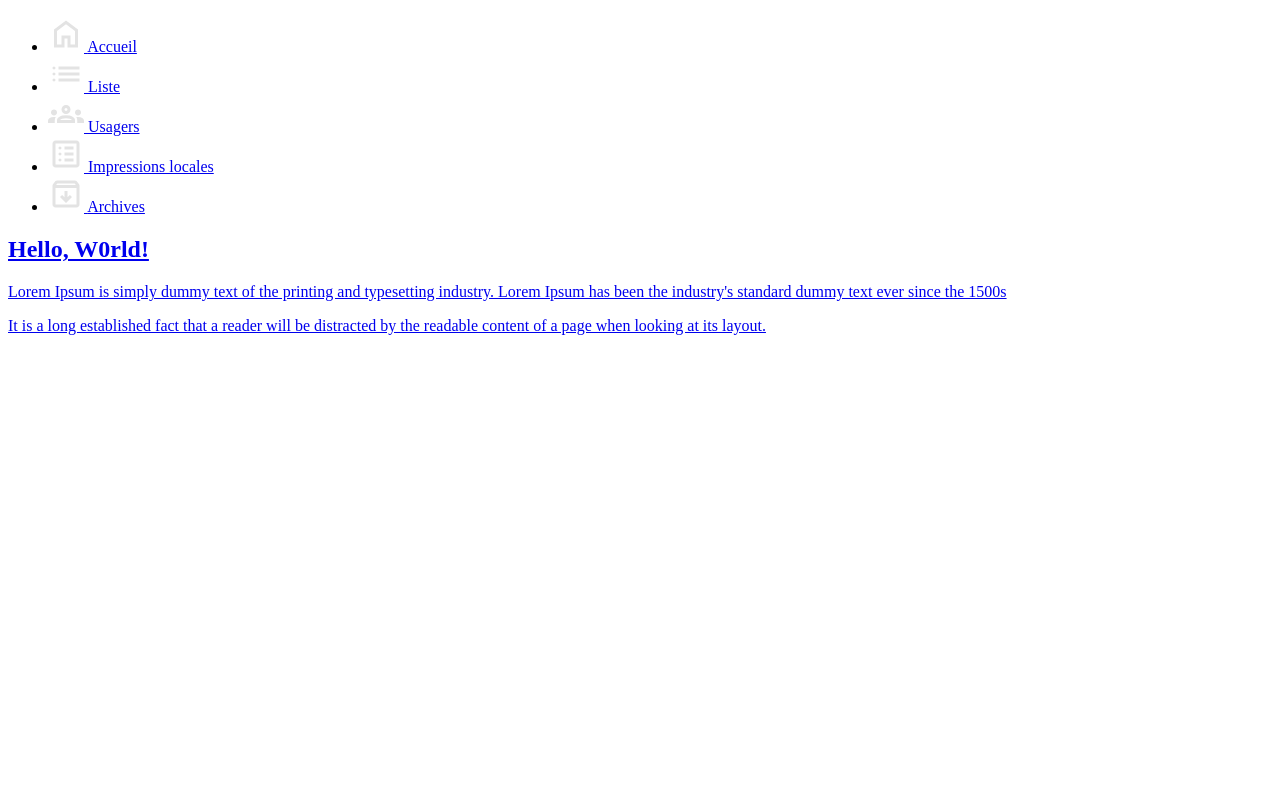
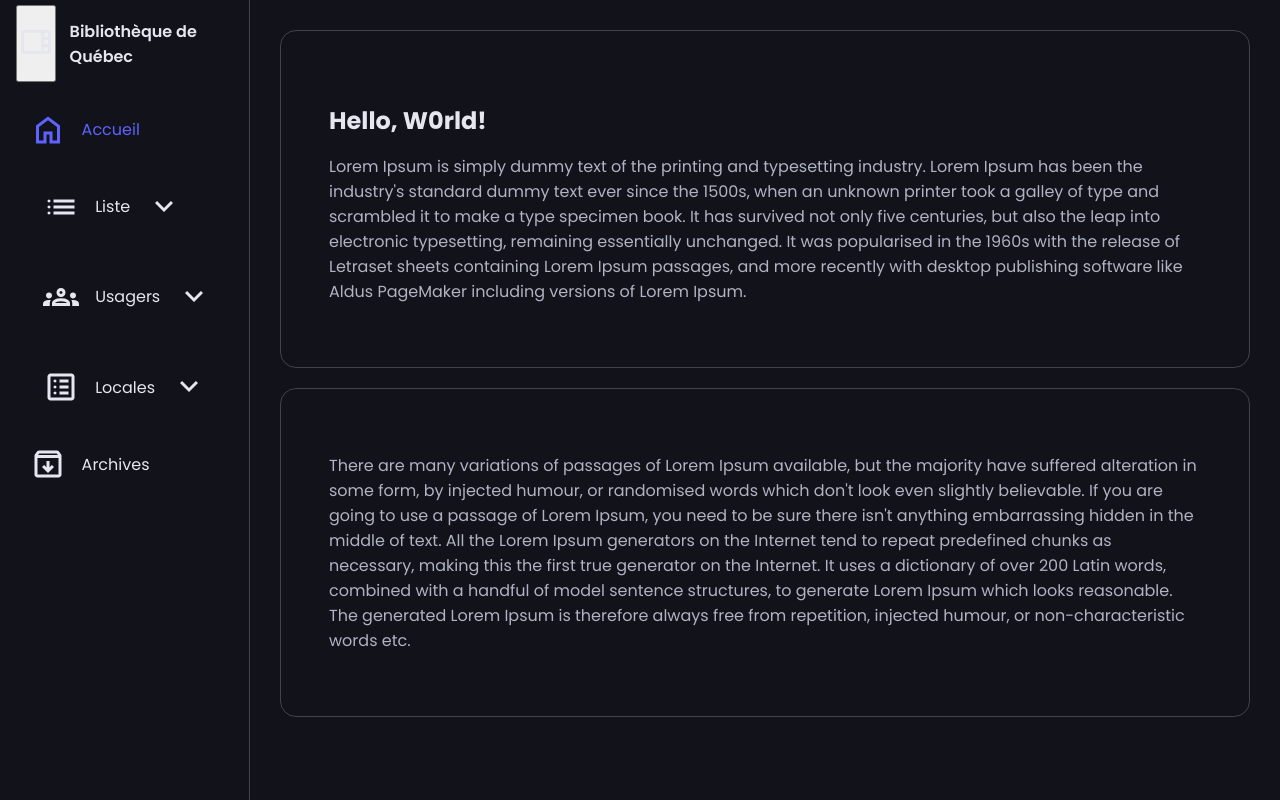
Before and after one commit to LabelIMGN/print-manager, a website: page src/index.html in a window 1280 px wide. Drawn offline with Linux system fonts and the light colour scheme.

Commit message:
JS menu functions first try

```diff
--- a/src/index.html
+++ b/src/index.html
@@ -4,47 +4,85 @@
     <meta charset="UTF-8" />
     <link rel="stylesheet" href="styles.css" />
     <meta name="viewport" content="width=device-width, initial-scale=1.0" />
-    <title>Tauri App</title>
-    <script type="module" src="/main.js" defer></script>
+    <title>Print Manager</title>
+    <script type="text/javascript" src="main.js" defer></script>
   </head>
 
   <body>
     <nav id="sidebar">
       <ul>
+        <li>
+          <button id="toggle-btn">
+          <svg xmlns="http://www.w3.org/2000/svg" height="24px" viewBox="0 -960 960 960" width="24px" fill="#e3e3e3"><path d="M160-160q-33 0-56.5-23.5T80-240v-480q0-33 23.5-56.5T160-800h640q33 0 56.5 23.5T880-720v480q0 33-23.5 56.5T800-160H160Zm540-453h100v-107H700v107Zm0 186h100v-106H700v106ZM160-240h460v-480H160v480Zm540 0h100v-107H700v107Z"/></svg>
+          </button>
+          <span class="logo">Bibliothèque de Québec</span>
+        </li>
         <li class="active">
           <a href="index.html">
-            <svg xmlns="http://www.w3.org/2000/svg" height="36px" viewBox="0 -960 960 960" width="36px" fill="#e3e3e3"><path d="M240-200h120v-240h240v240h120v-360L480-740 240-560v360Zm-80 80v-480l320-240 320 240v480H520v-240h-80v240H160Zm320-350Z"/></svg>
+            <svg xmlns="http://www.w3.org/2000/svg" height="24px" viewBox="0 -960 960 960" width="24px" fill="#e3e3e3"><path d="M240-200h120v-240h240v240h120v-360L480-740 240-560v360Zm-80 80v-480l320-240 320 240v480H520v-240h-80v240H160Zm320-350Z"/></svg>
             <span>Accueil</span>
+          </a>
         </li>
         <li>
-          <a href="list.html">
-            <svg xmlns="http://www.w3.org/2000/svg" height="36px" viewBox="0 -960 960 960" width="36px" fill="#e3e3e3"><path d="M280-600v-80h560v80H280Zm0 160v-80h560v80H280Zm0 160v-80h560v80H280ZM160-600q-17 0-28.5-11.5T120-640q0-17 11.5-28.5T160-680q17 0 28.5 11.5T200-640q0 17-11.5 28.5T160-600Zm0 160q-17 0-28.5-11.5T120-480q0-17 11.5-28.5T160-520q17 0 28.5 11.5T200-480q0 17-11.5 28.5T160-440Zm0 160q-17 0-28.5-11.5T120-320q0-17 11.5-28.5T160-360q17 0 28.5 11.5T200-320q0 17-11.5 28.5T160-280Z"/></svg>
-            <span>Liste</span>
+          <button onclick=toggleSubMenu(this) class="dropdown-btn">
+            <a href="list.html">
+              <svg xmlns="http://www.w3.org/2000/svg" height="24px" viewBox="0 -960 960 960" width="24px" fill="#e3e3e3"><path d="M280-600v-80h560v80H280Zm0 160v-80h560v80H280Zm0 160v-80h560v80H280ZM160-600q-17 0-28.5-11.5T120-640q0-17 11.5-28.5T160-680q17 0 28.5 11.5T200-640q0 17-11.5 28.5T160-600Zm0 160q-17 0-28.5-11.5T120-480q0-17 11.5-28.5T160-520q17 0 28.5 11.5T200-480q0 17-11.5 28.5T160-440Zm0 160q-17 0-28.5-11.5T120-320q0-17 11.5-28.5T160-360q17 0 28.5 11.5T200-320q0 17-11.5 28.5T160-280Z"/></svg>
+              <span>Liste</span>
+              <svg xmlns="http://www.w3.org/2000/svg" height="24px" viewBox="0 -960 960 960" width="24px" fill="#e3e3e3"><path d="M480-344 240-584l56-56 184 184 184-184 56 56-240 240Z"/></svg>
+            </a>
+          </button>
+          <ul class="sub-menu">
+            <div>
+              <li><a href="#">DATE - RBVQ12345A</a></li>
+              <li><a href="#">DATE - RBVQ12345B</a></li>
+              <li><a href="#">DATE - RBVQ12345C</a></li>
+              <li><a href="#">DATE - RBVQ12345D</a></li>
+              <li><a href="#">DATE - RBVQ12345E</a></li>
+            </div>
+          </ul>
         </li>
         <li>
-          <a href="users.html">
-            <svg xmlns="http://www.w3.org/2000/svg" height="36px" viewBox="0 -960 960 960" width="36px" fill="#e3e3e3"><path d="M0-240v-63q0-43 44-70t116-27q13 0 25 .5t23 2.5q-14 21-21 44t-7 48v65H0Zm240 0v-65q0-32 17.5-58.5T307-410q32-20 76.5-30t96.5-10q53 0 97.5 10t76.5 30q32 20 49 46.5t17 58.5v65H240Zm540 0v-65q0-26-6.5-49T754-397q11-2 22.5-2.5t23.5-.5q72 0 116 26.5t44 70.5v63H780Zm-455-80h311q-10-20-55.5-35T480-370q-55 0-100.5 15T325-320ZM160-440q-33 0-56.5-23.5T80-520q0-34 23.5-57t56.5-23q34 0 57 23t23 57q0 33-23 56.5T160-440Zm640 0q-33 0-56.5-23.5T720-520q0-34 23.5-57t56.5-23q34 0 57 23t23 57q0 33-23 56.5T800-440Zm-320-40q-50 0-85-35t-35-85q0-51 35-85.5t85-34.5q51 0 85.5 34.5T600-600q0 50-34.5 85T480-480Zm0-80q17 0 28.5-11.5T520-600q0-17-11.5-28.5T480-640q-17 0-28.5 11.5T440-600q0 17 11.5 28.5T480-560Zm1 240Zm-1-280Z"/></svg>
-            <span>Usagers</span>
+          <button onclick=toggleSubMenu(this) class="dropdown-btn">
+            <a href="users.html">
+              <svg xmlns="http://www.w3.org/2000/svg" height="24px" viewBox="0 -960 960 960" width="24px" fill="#e3e3e3"><path d="M0-240v-63q0-43 44-70t116-27q13 0 25 .5t23 2.5q-14 21-21 44t-7 48v65H0Zm240 0v-65q0-32 17.5-58.5T307-410q32-20 76.5-30t96.5-10q53 0 97.5 10t76.5 30q32 20 49 46.5t17 58.5v65H240Zm540 0v-65q0-26-6.5-49T754-397q11-2 22.5-2.5t23.5-.5q72 0 116 26.5t44 70.5v63H780Zm-455-80h311q-10-20-55.5-35T480-370q-55 0-100.5 15T325-320ZM160-440q-33 0-56.5-23.5T80-520q0-34 23.5-57t56.5-23q34 0 57 23t23 57q0 33-23 56.5T160-440Zm640 0q-33 0-56.5-23.5T720-520q0-34 23.5-57t56.5-23q34 0 57 23t23 57q0 33-23 56.5T800-440Zm-320-40q-50 0-85-35t-35-85q0-51 35-85.5t85-34.5q51 0 85.5 34.5T600-600q0 50-34.5 85T480-480Zm0-80q17 0 28.5-11.5T520-600q0-17-11.5-28.5T480-640q-17 0-28.5 11.5T440-600q0 17 11.5 28.5T480-560Zm1 240Zm-1-280Z"/></svg>
+              <span>Usagers</span>
+              <svg xmlns="http://www.w3.org/2000/svg" height="24px" viewBox="0 -960 960 960" width="24px" fill="#e3e3e3"><path d="M480-344 240-584l56-56 184 184 184-184 56 56-240 240Z"/></svg>
+            </a>
+          </button>
         </li>
         <li>
-          <a href="local.html">
-            <svg xmlns="http://www.w3.org/2000/svg" height="36px" viewBox="0 -960 960 960" width="36px" fill="#e3e3e3"><path d="M320-280q17 0 28.5-11.5T360-320q0-17-11.5-28.5T320-360q-17 0-28.5 11.5T280-320q0 17 11.5 28.5T320-280Zm0-160q17 0 28.5-11.5T360-480q0-17-11.5-28.5T320-520q-17 0-28.5 11.5T280-480q0 17 11.5 28.5T320-440Zm0-160q17 0 28.5-11.5T360-640q0-17-11.5-28.5T320-680q-17 0-28.5 11.5T280-640q0 17 11.5 28.5T320-600Zm120 320h240v-80H440v80Zm0-160h240v-80H440v80Zm0-160h240v-80H440v80ZM200-120q-33 0-56.5-23.5T120-200v-560q0-33 23.5-56.5T200-840h560q33 0 56.5 23.5T840-760v560q0 33-23.5 56.5T760-120H200Zm0-80h560v-560H200v560Zm0-560v560-560Z"/></svg>
-            <span>Impressions locales</span>
+          <button onclick=toggleSubMenu(this) class="dropdown-btn">
+            <a href="local.html">
+              <svg xmlns="http://www.w3.org/2000/svg" height="24px" viewBox="0 -960 960 960" width="24px" fill="#e3e3e3"><path d="M320-280q17 0 28.5-11.5T360-320q0-17-11.5-28.5T320-360q-17 0-28.5 11.5T280-320q0 17 11.5 28.5T320-280Zm0-160q17 0 28.5-11.5T360-480q0-17-11.5-28.5T320-520q-17 0-28.5 11.5T280-480q0 17 11.5 28.5T320-440Zm0-160q17 0 28.5-11.5T360-640q0-17-11.5-28.5T320-680q-17 0-28.5 11.5T280-640q0 17 11.5 28.5T320-600Zm120 320h240v-80H440v80Zm0-160h240v-80H440v80Zm0-160h240v-80H440v80ZM200-120q-33 0-56.5-23.5T120-200v-560q0-33 23.5-56.5T200-840h560q33 0 56.5 23.5T840-760v560q0 33-23.5 56.5T760-120H200Zm0-80h560v-560H200v560Zm0-560v560-560Z"/></svg>
+              <span>Locales</span>
+              <svg xmlns="http://www.w3.org/2000/svg" height="24px" viewBox="0 -960 960 960" width="24px" fill="#e3e3e3"><path d="M480-344 240-584l56-56 184 184 184-184 56 56-240 240Z"/></svg>
+            </a>
+          </button>
+          <ul class="sub-menu">
+            <div>
+              <li><a href="#">Spool Switcher</a></li>
+              <li><a href="#">Bucket</a></li>
+              <li><a href="#">Battery Holder</a></li>
+              <li><a href="#">Scraper</a></li>
+              <li><a href="#">Shrek Toothpaste Dispenser</a></li>
+            </div>
+          </ul>
         </li>
         <li>
           <a href="archives.html">
-            <svg xmlns="http://www.w3.org/2000/svg" height="36px" viewBox="0 -960 960 960" width="36px" fill="#e3e3e3"><path d="m480-240 160-160-56-56-64 64v-168h-80v168l-64-64-56 56 160 160ZM200-640v440h560v-440H200Zm0 520q-33 0-56.5-23.5T120-200v-499q0-14 4.5-27t13.5-24l50-61q11-14 27.5-21.5T250-840h460q18 0 34.5 7.5T772-811l50 61q9 11 13.5 24t4.5 27v499q0 33-23.5 56.5T760-120H200Zm16-600h528l-34-40H250l-34 40Zm264 300Z"/></svg>
+            <svg xmlns="http://www.w3.org/2000/svg" height="24px" viewBox="0 -960 960 960" width="36px" fill="#e3e3e3"><path d="m480-240 160-160-56-56-64 64v-168h-80v168l-64-64-56 56 160 160ZM200-640v440h560v-440H200Zm0 520q-33 0-56.5-23.5T120-200v-499q0-14 4.5-27t13.5-24l50-61q11-14 27.5-21.5T250-840h460q18 0 34.5 7.5T772-811l50 61q9 11 13.5 24t4.5 27v499q0 33-23.5 56.5T760-120H200Zm16-600h528l-34-40H250l-34 40Zm264 300Z"/></svg>
             <span>Archives</span>
+          </a>
         </li>
       </ul>
     </nav>
     <main>
       <div class="container">
         <h2>Hello, W0rld!</h2>
-        <p>Lorem Ipsum is simply dummy text of the printing and typesetting industry. Lorem Ipsum has been the industry's standard dummy text ever since the 1500s</p>
+        <p>Lorem Ipsum is simply dummy text of the printing and typesetting industry. Lorem Ipsum has been the industry's standard dummy text ever since the 1500s, when an unknown printer took a galley of type and scrambled it to make a type specimen book. It has survived not only five centuries, but also the leap into electronic typesetting, remaining essentially unchanged. It was popularised in the 1960s with the release of Letraset sheets containing Lorem Ipsum passages, and more recently with desktop publishing software like Aldus PageMaker including versions of Lorem Ipsum.</p>
       </div>
       <div class="container">
-        <p>It is a long established fact that a reader will be distracted by the readable content of a page when looking at its layout.</p>
+        <p>There are many variations of passages of Lorem Ipsum available, but the majority have suffered alteration in some form, by injected humour, or randomised words which don't look even slightly believable. If you are going to use a passage of Lorem Ipsum, you need to be sure there isn't anything embarrassing hidden in the middle of text. All the Lorem Ipsum generators on the Internet tend to repeat predefined chunks as necessary, making this the first true generator on the Internet. It uses a dictionary of over 200 Latin words, combined with a handful of model sentence structures, to generate Lorem Ipsum which looks reasonable. The generated Lorem Ipsum is therefore always free from repetition, injected humour, or non-characteristic words etc.</p>
       </div>
     </main>
   </body>
--- a/src/main.js
+++ b/src/main.js
@@ -1,18 +1,6 @@
 const { invoke } = window.__TAURI__.core;
 
-let greetInputEl;
-let greetMsgEl;
-
-async function greet() {
-  // Learn more about Tauri commands at https://tauri.app/develop/calling-rust/
-  greetMsgEl.textContent = await invoke("greet", { name: greetInputEl.value });
+function toggleSubMenu(button){
+  button.nextElementSibling.classList.toggle('show');
+  button.classList.toggle('rotate');
 }
-
-window.addEventListener("DOMContentLoaded", () => {
-  greetInputEl = document.querySelector("#greet-input");
-  greetMsgEl = document.querySelector("#greet-msg");
-  document.querySelector("#greet-form").addEventListener("submit", (e) => {
-    e.preventDefault();
-    greet();
-  });
-});
--- a/src/styles.css
+++ b/src/styles.css
@@ -0,0 +1,134 @@
+@import url('https://fonts.googleapis.com/css2?family=Poppins:ital,wght@0,100;0,200;0,300;0,400;0,500;0,600;0,700;0,800;0,900;1,100;1,200;1,300;1,400;1,500;1,600;1,700;1,800;1,900&family=Press+Start+2P&family=Roboto:ital,wght@0,100..900;1,100..900&family=Silkscreen:wght@400;700&display=swap');
+
+:root {
+  --base-clr: #11121a;
+  --line-clr: #42434a;
+  --hover-clr: #222533;
+  --text-clr: #e6e6ef;
+  --secondary-text-clr: #b0b3c1;
+  --accent-color: #5e63ff;
+}
+
+*{
+  margin:0px;
+  padding:0px;
+}
+
+html{
+  font-family: Poppins, 'Segoe UI', Verdana, Geneva, Tahoma, sans-serif;
+}
+
+body{
+  min-height: 100vh;
+  min-height: 100dvh;
+  background-color: var(--base-clr);
+  color: var(--text-clr);
+  display: grid;
+  grid-template-columns: auto 1fr;
+}
+
+#sidebar svg {
+  width: 36px;
+  height: 36px;
+  flex-shrink: 0;
+  fill: var(--text-clr);
+}
+
+#sidebar a span, #sidebar .dropdown-btn span{
+  flex-grow: 1;
+}
+
+#sidebar a:hover, #sidebar .dropdown-btn:hover{
+  background-color: var(--hover-clr);
+}
+
+#sidebar .sub-menu{
+  display: grid;
+  grid-template-rows: 0fr;
+  transition: 300ms ease-in-out;
+
+  > div{
+    overflow: hidden;
+  }
+
+}
+
+#sidebar .sub-menu.show{
+  grid-template-rows: 1fr;
+}
+
+main{
+  padding: min(30px, 7%);
+}
+
+main p{
+  color: var(--secondary-text-clr);
+  margin-top: 5px;
+  margin-bottom: 15px;
+}
+
+.container{
+  border: 1px solid var(--line-clr);
+  border-radius: 1em;
+  margin-bottom: 20px;
+  padding: min(3em, 15%);
+
+  h2, p {margin-top: 1em}
+}
+
+#sidebar {
+  box-sizing: border-box;
+  height: 100vh;
+  width: 250px;
+  padding: 5px 1em;
+  background-color: var(--base-clr);
+  border-right: 1px solid var(--line-clr);
+
+  position: sticky;
+  top: 0;
+  align-self: start;
+}
+
+#sidebar ul{
+  list-style: none;
+}
+
+#sidebar > ul > li:first-child{
+  display: flex;
+  justify-content: flex-end;
+  margin-bottom: 16px;
+  .logo{
+    font-weight: 600;
+  }
+}
+
+#sidebar ul li.active a{
+  color: var(--accent-color);
+
+  svg{
+    fill: var(--accent-color);
+  }
+}
+
+#sidebar a, #sidebar .dropdown-btn, #sidebar .logo{
+  border-radius: .5em;
+  padding: .85em;
+  text-decoration: none;
+  color: var(--text-clr);
+  display: flex;
+  align-items: center;
+  gap: 1em;
+}
+
+.dropdown-btn{
+  width: 100%;
+  text-align: left;
+  background: none;
+  border: none;
+  font: inherit;
+  cursor: pointer;
+}
+
+.rotate svg:last-child{
+  rotate: 180deg;
+}
```
Also changed, not shown: src/assets/3D_01.svg (added), src/assets/down_arrow_01.svg (added), src/assets/drop_down_01.svg (added), src/assets/right_arrow_01.svg (added), src/assets/sidebar_01.svg (added), src/assets/up_arrow_01.svg (added).
